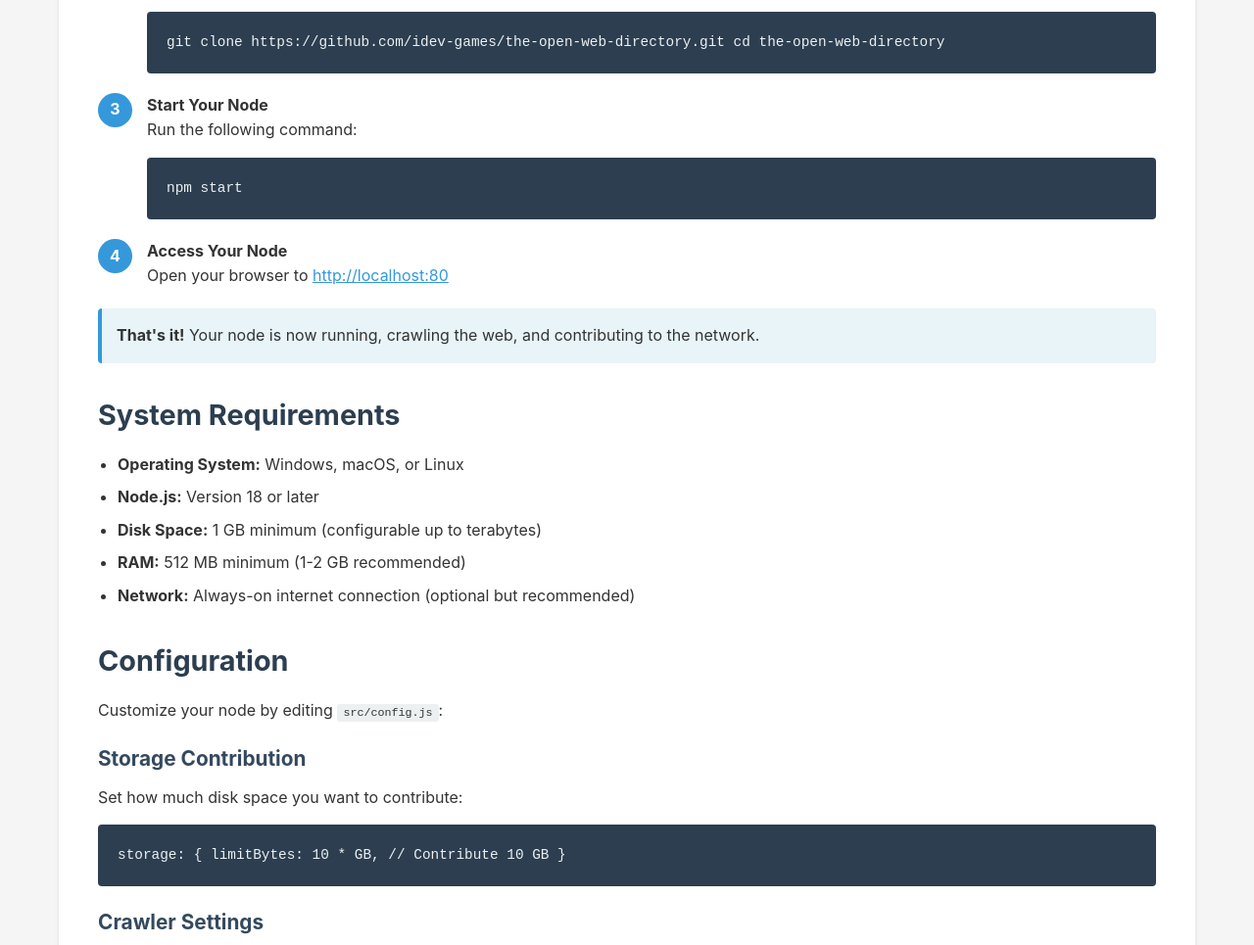
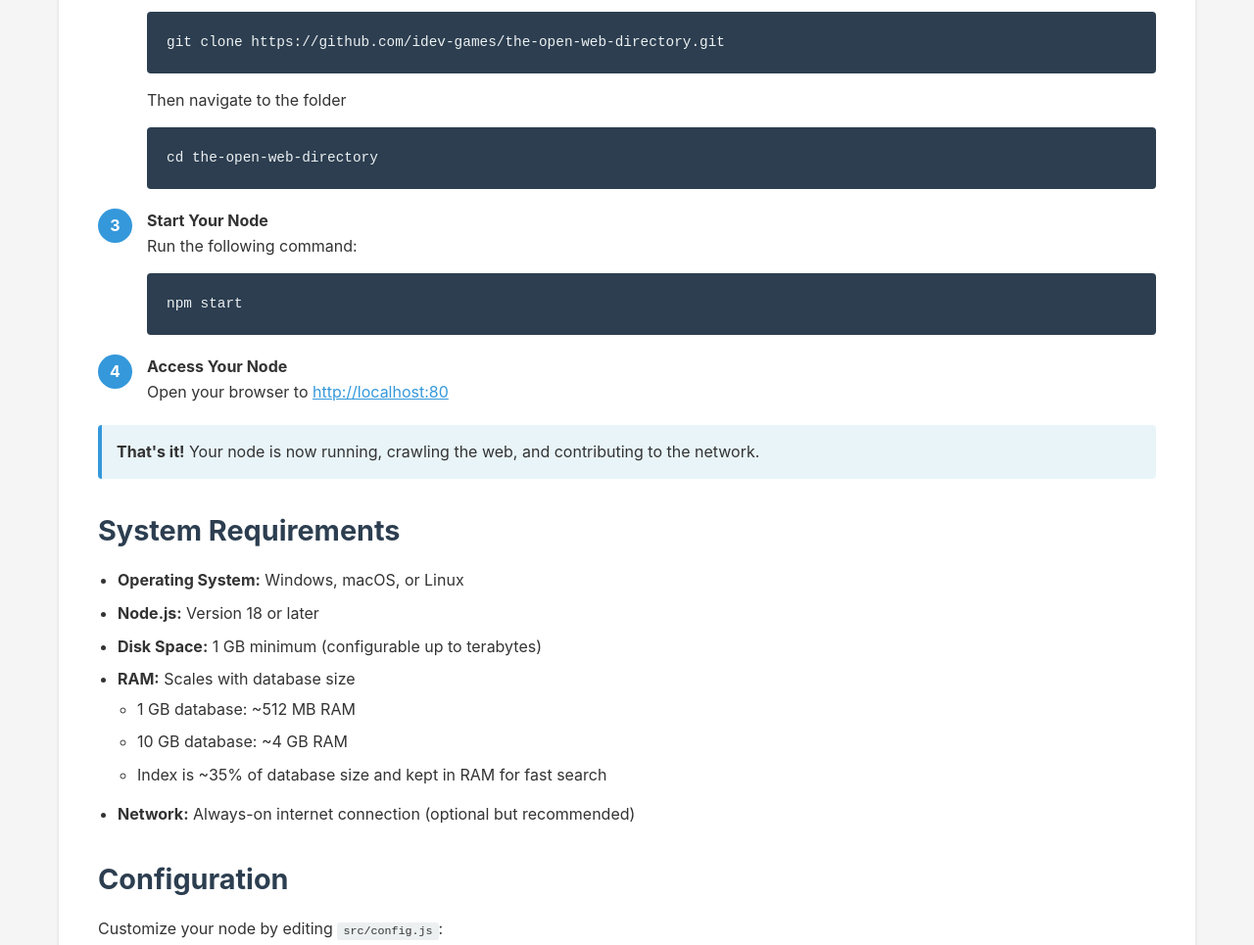
Before and after one commit to iDev-Games/The-Open-Web-Directory, a website: page public/contribute.html in a window 1280 px wide. Shown: the part 1225-2190 px from the top of the page at 98% size. Drawn offline with Linux system fonts and the light colour scheme.

Commit message:
Fixed the issue of a large index.json

```diff
--- a/public/contribute.html
+++ b/public/contribute.html
@@ -62,6 +62,9 @@
           <p>Clone or download the repository from GitHub</p>
           <div class="code-block">
 git clone https://github.com/idev-games/the-open-web-directory.git
+          </div>
+          <p>Then navigate to the folder</p>
+          <div class="code-block">
 cd the-open-web-directory
           </div>
         </li>
@@ -88,7 +91,13 @@ npm start
         <li><strong>Operating System:</strong> Windows, macOS, or Linux</li>
         <li><strong>Node.js:</strong> Version 18 or later</li>
         <li><strong>Disk Space:</strong> 1 GB minimum (configurable up to terabytes)</li>
-        <li><strong>RAM:</strong> 512 MB minimum (1-2 GB recommended)</li>
+        <li><strong>RAM:</strong> Scales with database size
+          <ul style="margin-top: 5px; margin-left: 20px;">
+            <li>1 GB database: ~512 MB RAM</li>
+            <li>10 GB database: ~4 GB RAM</li>
+            <li>Index is ~35% of database size and kept in RAM for fast search</li>
+          </ul>
+        </li>
         <li><strong>Network:</strong> Always-on internet connection (optional but recommended)</li>
       </ul>
 
```
Also changed, not shown: README.md.
